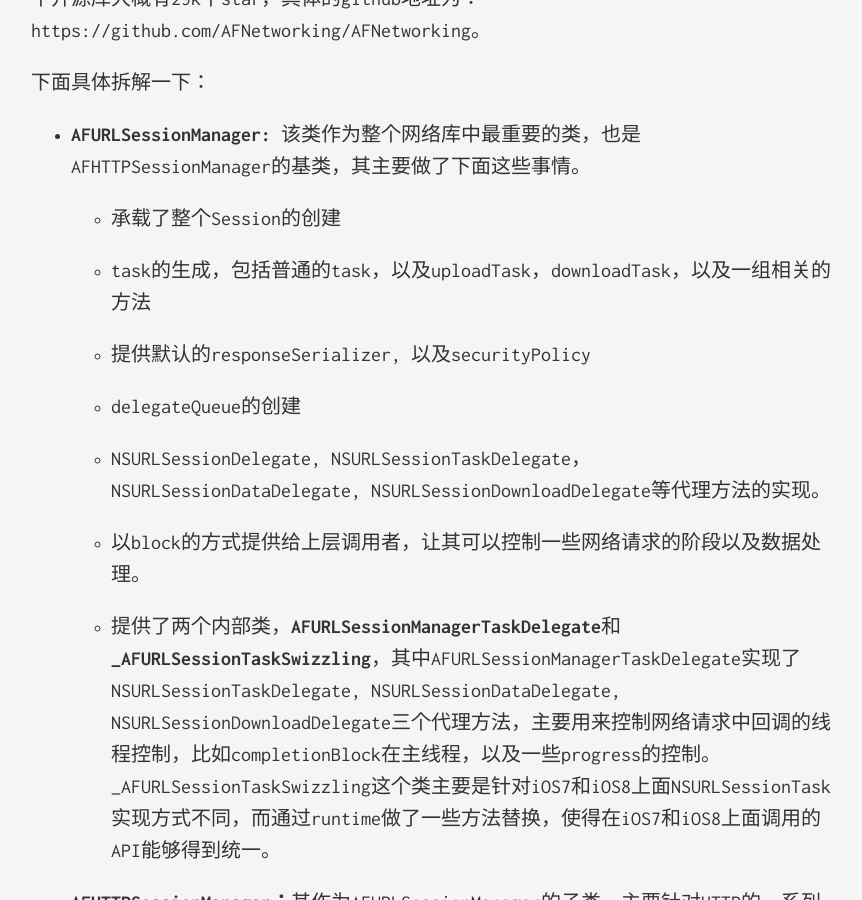
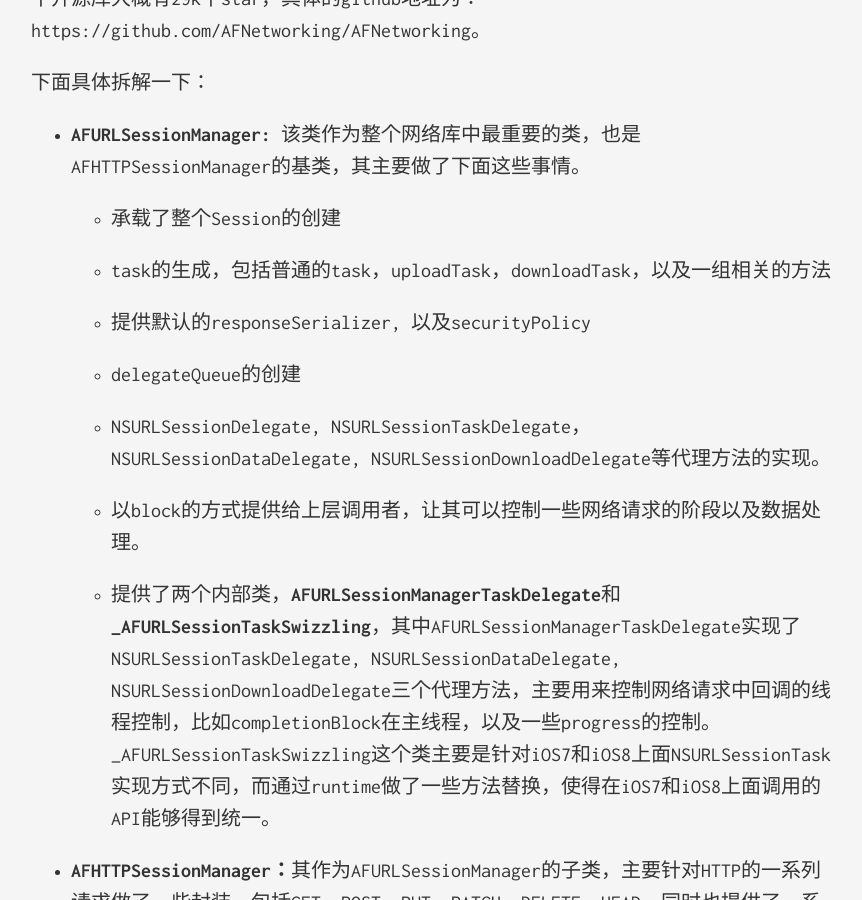
Before and after one commit to dash2014/dash2014.github.io-temp, a Jekyll site: the page built from _posts/2017-04-19-源码分析之AFNetworking.markdown, in a window 1280 px wide and 900 px high, scrolled down 596 px. Shown: the whole window, without its empty margins (209-1071 px from the left). Built offline with Jekyll 4.4.1, drawn with Linux system fonts in a browser that asks for light colours.

Commit message:
fix笔误

```diff
--- a/_posts/2017-04-19-源码分析之AFNetworking.markdown
+++ b/_posts/2017-04-19-源码分析之AFNetworking.markdown
@@ -16,7 +16,7 @@
 
 	* 承载了整个Session的创建
 
-	*  task的生成，包括普通的task，以及uploadTask，downloadTask，以及一组相关的方法
+	*  task的生成，包括普通的task，uploadTask，downloadTask，以及一组相关的方法
 
 	*  提供默认的responseSerializer, 以及securityPolicy
 
```
